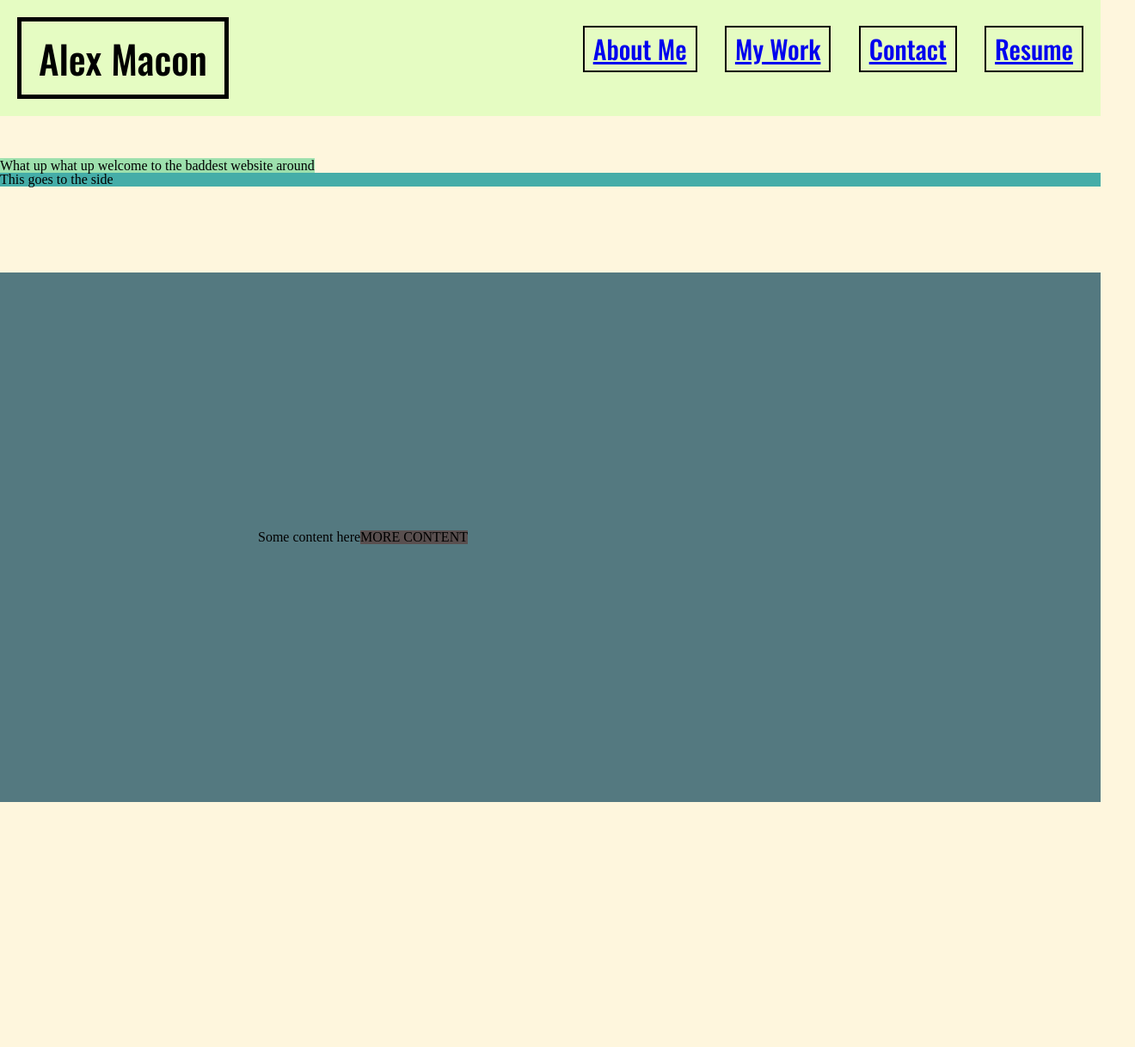
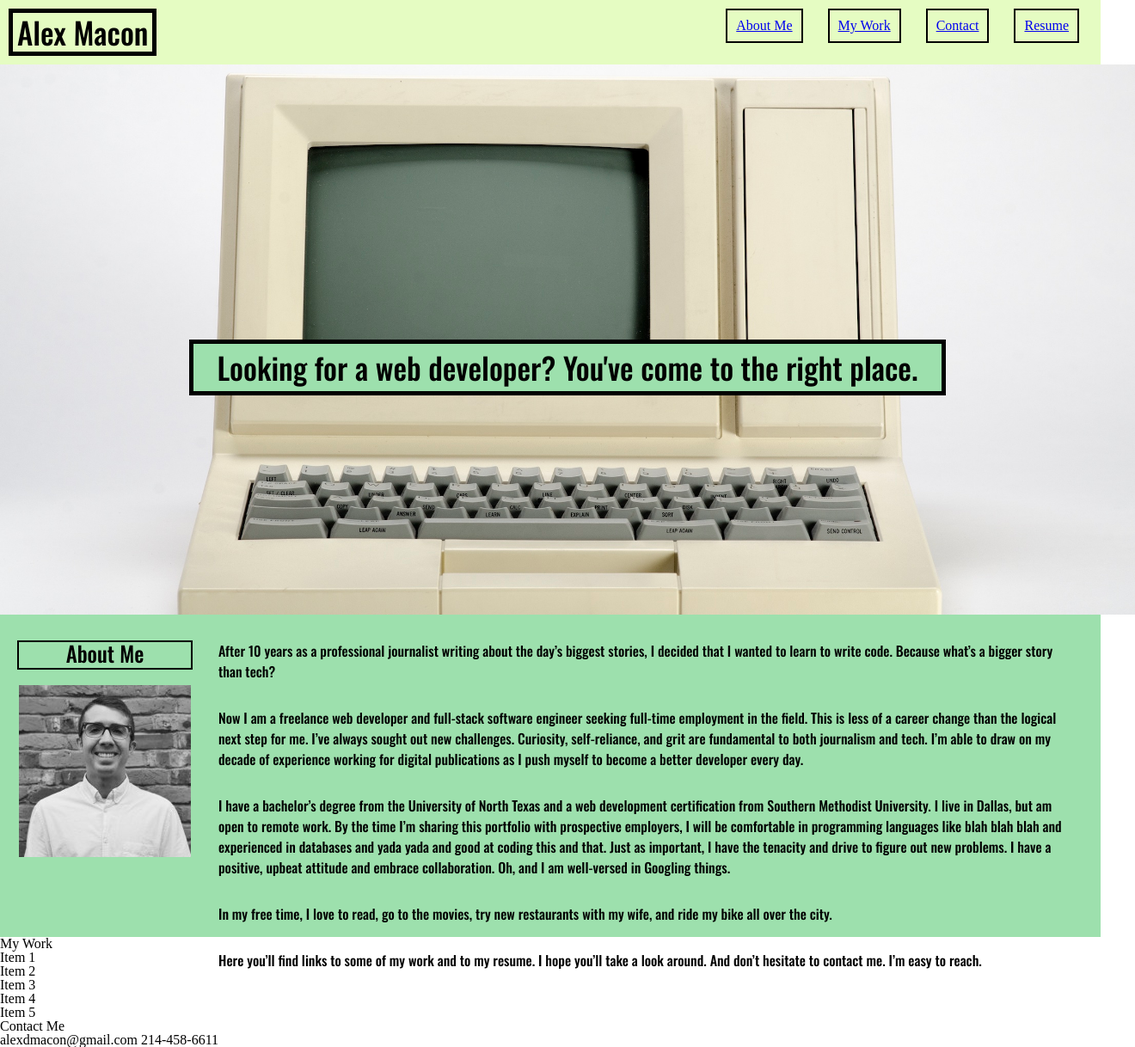
Before and after one commit to xtinarees/my-portfolio, a plain HTML site: page index.html in a window 1280 px wide. Shown: the whole page at 86% size, 1320 px wide, since content can reach past the window. Before the commit the page ends 933 px from the top, so only its background shows below. Drawn offline with nearby package versions, Linux system fonts and the light colour scheme.

Commit message:
Added header and nav bar. Added hero image with greeting message. Added About Me section with headshot and text. Flexbox relationships between sections need a lot of work.

```diff
--- /dev/null
+++ b/assets/css/style.css
@@ -0,0 +1,112 @@
+.wrapper {
+    display: flex;
+    flex-flow: row wrap;
+}
+
+.wrapper > * {
+    flex: 1 100%;
+}
+
+header {
+    display: inline-flex;
+    width: 100%;
+    background: #E5FCC2;
+    height: 75px;
+    margin: 0 auto;
+    flex-direction: row;
+    justify-content: space-between;
+}
+
+h1 {
+    flex-direction: row;
+    justify-content: flex-start;
+    display: inline-flex;
+    padding: 5px;
+    margin: 10px;
+    font-family: 'Oswald', sans-serif;
+    font-size: 35px;
+    border:black;
+    border-width:5px;
+    border-style: solid;
+}
+
+nav {
+    flex-wrap: wrap;
+}
+
+nav ul {
+    list-style-type: none;
+}
+
+nav ul li {
+    justify-content: flex-end;
+    display: inline-flex;
+    margin-right: 25px;
+    margin-top: 10px;
+    border:black;
+    border-width:2px;
+    border-style: solid;
+    padding:10px;
+}
+
+.hero {
+    background-image: url("../images/computer.jpg");
+    background-size: cover;
+    background-position: center;
+    height: 600px;
+    width: 100%;
+    padding: 20px;
+    opacity: 100%;
+}
+
+.greeting {
+    opacity: 100%;
+    position: center;
+    font-family: 'Oswald', sans-serif;
+    text-align: center;
+    margin-top: 300px;
+    margin-left: 200px;
+    margin-right: 200px;
+    font-size: 35px;
+    border:black;
+    border-width:5px;
+    border-style: solid;
+    padding: 10px;
+    background-color: #9DE0AD;
+}
+
+.about-me {
+    display: flex;
+    background: #9DE0AD;
+    height: 375px;
+}
+
+.about-me img {
+    display: flex;
+    flex-direction: column;
+}
+
+.about-me h2 {
+    border:black;
+    border-width:2px;
+    border-style: solid;
+    padding-bottom: 30px;
+    font-family: 'Oswald', sans-serif;
+    font-size: 25px;
+    text-align: center;
+    margin-top: 30px;
+    margin-left: 20px;
+    margin-bottom: 50%;
+    width: 25%;
+}
+
+.about-me p {
+    margin: 30px;
+    font-family: 'Oswald', sans-serif;
+    font-weight: lighter;
+    line-height: 1.5;
+
+}
+
+
+/* E5FCC2   9DE0AD   45ADA8   547980   594F4F */
--- a/assets/style.css
+++ /dev/null
@@ -1,85 +0,0 @@
-*{
-    box-sizing:border-box;
-    padding:0;
-    margin:0;
-}
-
-
-/* Color scheme I like E5FCC2   9DE0AD   45ADA8   547980   594F4F
- */
-
-body {
-    background-color:#fef6dd;
-}
-
-
-aside {
-    background-color: #45ADA8;
-}
-
-section
-    {
-        display:flex;
-        flex-wrap:wrap;
-        flex-direction:row;
-        margin-top:100px;
-        background-color:#547980;
-        padding:300px;
-    }
-
-section figure {
-    background-color: #594F4F;
-
-}
-
-header {
-    background-color: #E5FCC2;
-    margin-bottom: 50px;
-}
-
-.intro {
-    background-color:#9DE0AD;
-}
-
-h1 {
-    display:inline-flex;
-    flex-wrap:wrap;
-    justify-content: left;
-    padding: 20px;
-    margin: 20px;
-    font-family: 'Oswald', sans-serif;
-    font-size: 45px;
-    border:black;
-    border-width:5px;
-    border-style: solid;
-}
-
-nav {
-    display:inline-flex;
-    flex-wrap:wrap;
-    padding-top: 30px;
-    padding-bottom:30px;
-    margin-right: 20px;
-    float: right;
-    justify-content: center;
-    font-family: 'Oswald', sans-serif;
-    font-size: 30px;
-    color:black;
-}
-
-nav ul {
-    list-style-type: none;
-}
-
-nav ul li {
-    display: inline-flex;
-    margin-left: 25px;
-    border:black;
-    border-width:2px;
-    border-style: solid;
-    padding:10px;}
-
-nav ul li:hover{
-    background-color: black;
-    color:white;
-}
--- a/index.html
+++ b/index.html
@@ -10,14 +10,13 @@
       href="https://fonts.googleapis.com/css2?family=Oswald:wght@500&display=swap"
       rel="stylesheet"
     />
-    <link rel="stylesheet" href="/assets/reset.css" />
-    <link rel="stylesheet" href="/assets/style.css" />
+    <link rel="stylesheet" href="./assets/css/reset.css" />
+    <link rel="stylesheet" href="./assets/css/style.css" />
     <title>Alex Macon Portfolio</title>
   </head>
-  <body>
+  <body class="wrapper">
     <header>
       <h1>Alex Macon</h1>
-
       <nav>
         <ul>
           <li>
@@ -27,30 +26,43 @@
             <a href="#my-work">My Work</a>
           </li>
           <li>
-            <a href="contact">Contact</a>
+            <a href="#contact">Contact</a>
           </li>
           <li>
-            <a href="#resume">Resume</a>
+            <a href="#">Resume</a>
           </li>
         </ul>
       </nav>
     </header>
+    <main>
+      <section class="hero">
+        <h2 class="greeting">Looking for a web developer? You've come to the right place.</h2>
+      </section>
+      <section id="about-me" class="about-me">
+        <h2>About Me <br></br><img src="assets/images/me.jpeg"></h2>
 
-    <span class="intro">What up what up welcome to the baddest website around  </span>
-
-    <aside>
-
-        This goes to the side
-    </aside>
-      <section>
-          Some content here
-
-
-
-
-            <figure>MORE CONTENT</figure>
+          <article>
+            <p>After 10 years as a professional journalist writing about the day’s biggest stories, I decided that I wanted to learn to write code. Because what’s a bigger story than tech?</p>
+            <p>Now I am a freelance web developer and full-stack software engineer seeking full-time employment in the field. This is less of a career change than the logical next step for me. I’ve always sought out new challenges. Curiosity, self-reliance, and grit are fundamental to both journalism and tech. I’m able to draw on my decade of experience working for digital publications as I push myself to become a better developer every day.</p>
+            <p>I have a bachelor’s degree from the University of North Texas and a web development certification from Southern Methodist University. I live in Dallas, but am open to remote work. By the time I’m sharing this portfolio with prospective employers, I will be comfortable in programming languages like blah blah blah and experienced in databases and yada yada and good at coding this and that. Just as important, I have the tenacity and drive to figure out new problems. I have a positive, upbeat attitude and embrace collaboration. Oh, and I am well-versed in Googling things.</p>
+            <p>In my free time, I love to read, go to the movies, try new restaurants with my wife, and ride my bike all over the city.</p>
+            <p>Here you’ll find links to some of my work and to my resume. I hope you’ll take a look around. And don’t hesitate to contact me. I’m easy to reach.</p>
+          </article>
       </section>
-
-
+      <section id="my-work">
+        <div class="my-work">
+          <h2>My Work</h2>
+          <article>Item 1</article>
+          <article>Item 2</article>
+          <article>Item 3</article>
+          <article>Item 4</article>
+          <article>Item 5</article>
+        </div>
+      </section>
+      <section id="contact">
+        <h2>Contact Me</h2>
+        <p>alexdmacon@gmail.com 214-458-6611</p>
+      </section>
+    </main>
   </body>
 </html>
```
Also changed, not shown: assets/css/reset.css (renamed from assets/reset.css), assets/images/computer.jpg (added), assets/images/me.jpeg (added), 1 other file.
